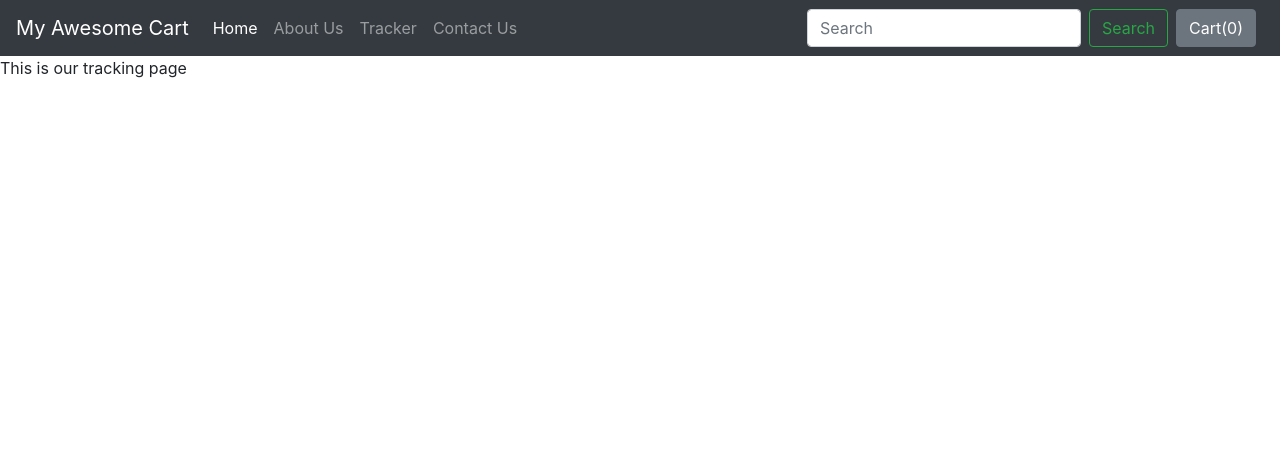
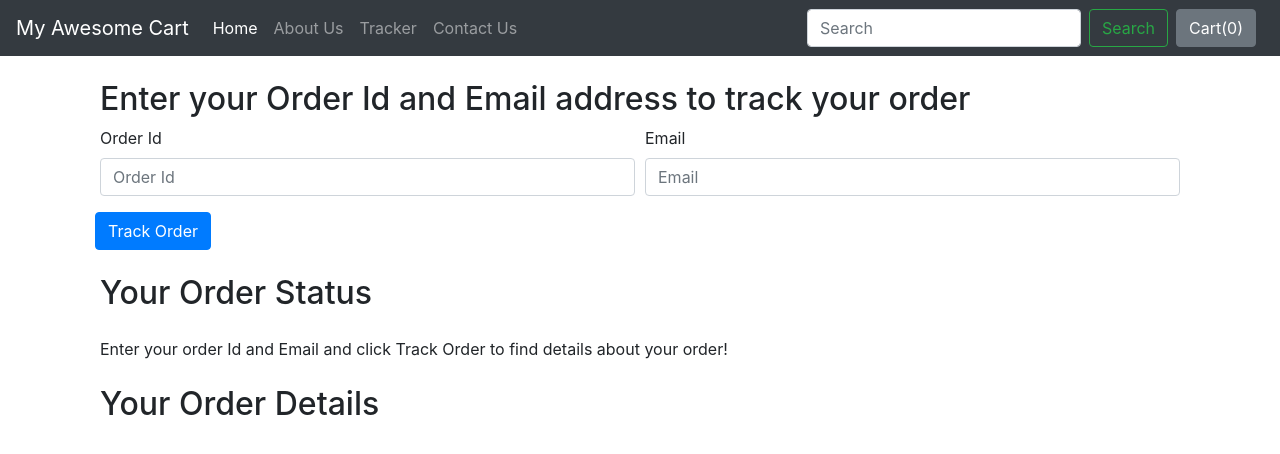
Before and after one commit to me6edi/Ecommerce-2-Django-HTML-CSS-Bootstrap-Javascript, a Django app: page /shop/tracker/ in a window 1280 px wide. Shown: the top 454 px of the page. Run offline with Django 3.2, Linux system fonts and the light colour scheme; some libraries are stand-ins or nearby versions.

Commit message:
orderupdate

```diff
--- a/MyAwesomeCart/mac/mac/settings.py
+++ b/MyAwesomeCart/mac/mac/settings.py
@@ -57,7 +57,7 @@ ROOT_URLCONF = 'mac.urls'
 TEMPLATES = [
     {
         'BACKEND': 'django.template.backends.django.DjangoTemplates',
-        'DIRS': [],
+         'DIRS': ['mac/templates'],
         'APP_DIRS': True,
         'OPTIONS': {
             'context_processors': [
--- a/MyAwesomeCart/mac/mac/urls.py
+++ b/MyAwesomeCart/mac/mac/urls.py
@@ -19,11 +19,12 @@ from django.conf import settings
 from django.conf.urls.static import static
 from blog import views
 from shop import views
+from . import views
 
 urlpatterns = [
     path('admin/', admin.site.urls),
-    path('', views.index,name='Home'),
     path('blog/', include("blog.urls")),
     path('shop/', include("shop.urls")),
+    path('', views.index)
 
 ] + static(settings.MEDIA_URL,document_root=settings.MEDIA_ROOT)
--- a/MyAwesomeCart/mac/mac/views.py
+++ b/MyAwesomeCart/mac/mac/views.py
@@ -1,5 +1,4 @@
 from django.shortcuts import render
-# Create your views here.
 from django.http import HttpResponse
 
 def index(request):
--- a/MyAwesomeCart/mac/shop/templates/shop/index.html
+++ b/MyAwesomeCart/mac/shop/templates/shop/index.html
@@ -56,6 +56,7 @@ padding-right: 0;
                             <div class="card-body">
                                 <h5 class="card-title" id="namepr{{i.id}}">{{i.product_name}}</h5>
                                 <p class="card-text">{{i.desc|slice:"0:53"}}...</p>
+                                <h6 class="card-title" >Price : <span id="pricepr{{i.id}}">{{i.price}}</span></h6>
                                 <span id="divpr{{i.id}}" class="divpr">
                                     <button id="pr{{i.id}}" class="btn btn-primary cart">Add To Cart</button>
                                 </span>
@@ -101,7 +102,8 @@ $('.divpr').on('click', 'button.cart', function() {
     } else {
         qty = 1;
         name = document.getElementById('name'+idstr).innerHTML
-        cart[idstr] = [qty, name];
+        price = document.getElementById('price'+idstr).innerHTML
+        cart[idstr] = [qty, name, parseInt(price)];
 
     }
     updateCart(cart);
--- a/MyAwesomeCart/mac/shop/templates/shop/tracker.html
+++ b/MyAwesomeCart/mac/shop/templates/shop/tracker.html
@@ -1,3 +1,85 @@
 {% extends 'shop/basic.html' %}
-{% block title %} Order Tracker - My Awesome Cart {% endblock %}
-{% block body %} This is our tracking page {% endblock %}
+{% block title%} My Awesome Cart Tracker{% endblock %}
+{% block body %}
+<div class="container">
+    <div class="col my-4">
+        <h2>Enter your Order Id and Email address to track your order</h2>
+        <form method="post" action="#" id="trackerForm">{% csrf_token %}
+            <div class="form-row">
+                <div class="form-group col-md-6">
+                    <label for="inputname">Order Id</label>
+                    <input type="text" class="form-control" id="orderId" name="orderId" placeholder="Order Id">
+                </div>
+                <div class="form-group col-md-6">
+                    <label for="inputEmail4">Email</label>
+                    <input type="email" class="form-control" id="email" name="email" placeholder="Email">
+                </div>
+                <button type="submit" class="btn btn-primary">Track Order</button>
+            </div>
+    </div>
+    <div class="col my-4">
+        <h2>Your Order Status</h2>
+        <div class="my-4">
+            <ul class="list-group" id="items">
+                Enter your order Id and Email and click Track Order to find details about your order!
+            </ul>
+        </div>
+        <h2>Your Order Details</h2>
+        <div class="my-4">
+            <ul class="list-group" id="citems">
+            </ul>
+        </div>
+    </div>
+</div>
+{% endblock %}
+{% block js %}
+<script>
+$('#trackerForm').submit(function(event) {
+    $('#items').empty();
+    var formData = {
+        'orderId': $('input[name=orderId]').val(),
+        'email': $('input[name=email]').val(),
+        'csrfmiddlewaretoken': $('input[name=csrfmiddlewaretoken]').val()
+    };
+    $.ajax({
+            type: 'POST',
+            url: '/shop/tracker/',
+            data: formData,
+            encode: true
+        })
+        .done(function(data) {
+            console.log(data)
+            data = JSON.parse(data);
+            updates = data[0];
+            if (updates.length > 0 & updates != {}) {
+                for (i = 0; i < updates.length; i++) {
+                    let text = updates[i]['text'];
+                    let time = updates[i]['time'];
+                    mystr = `<li class="list-group-item d-flex justify-content-between align-items-center">
+                    ${text}
+                    <span class="badge badge-primary badge-pill">${time}</span>
+                </li>`
+                    $('#items').append(mystr);
+                }
+            } else {
+                mystr = `<li class="list-group-item d-flex justify-content-between align-items-center">
+                    Sorry, We are not able to fetch this order id and email. Make sure to type correct order Id and email</li>`
+                $('#items').append(mystr);
+            }
+            // Fill in the order details
+            cart = JSON.parse(data[1]);
+            console.log(cart);
+            for (item in cart) {
+                let name = cart[item][1];
+                let qty = cart[item][0];
+                mystr = `<li class="list-group-item d-flex justify-content-between align-items-center">
+                    ${name}
+                    <span class="badge badge-primary badge-pill">${qty}</span>
+                </li>`
+                $('#citems').append(mystr);
+            }
+        });
+    event.preventDefault();
+});
+</script>
+{% endblock %}
--- a/MyAwesomeCart/mac/shop/views.py
+++ b/MyAwesomeCart/mac/shop/views.py
@@ -1,20 +1,13 @@
 from django.shortcuts import render
-from .models import Product, Contact, Orders
+from .models import Product, Contact, Orders, OrderUpdate
 from math import ceil
-# import the logging library
-import logging
+import json
 
-# Get an instance of a logger
-logger = logging.getLogger(__name__)
 # Create your views here.
 from django.http import HttpResponse
 
+
 def index(request):
-    # products = Product.objects.all()
-    # print(products)
-    # n = len(products)
-    # nSlides = n//4 + ceil((n/4)-(n//4))
-
     allProds = []
     catprods = Product.objects.values('category', 'id')
     cats = {item['category'] for item in catprods}
@@ -23,15 +16,13 @@ def index(request):
         n = len(prod)
         nSlides = n // 4 + ceil((n / 4) - (n // 4))
         allProds.append([prod, range(1, nSlides), nSlides])
-
-    # params = {'no_of_slides':nSlides, 'range': range(1,nSlides),'product': products}
-    # allProds = [[products, range(1, nSlides), nSlides],
-    #             [products, range(1, nSlides), nSlides]]
     params = {'allProds':allProds}
     return render(request, 'shop/index.html', params)
 
+
 def about(request):
     return render(request, 'shop/about.html')
+
 
 def contact(request):
     if request.method=="POST":
@@ -43,18 +34,38 @@ def contact(request):
         contact.save()
     return render(request, 'shop/contact.html')
 
+
 def tracker(request):
+    if request.method=="POST":
+        orderId = request.POST.get('orderId', '')
+        email = request.POST.get('email', '')
+        try:
+            order = Orders.objects.filter(order_id=orderId, email=email)
+            if len(order)>0:
+                update = OrderUpdate.objects.filter(order_id=orderId)
+                updates = []
+                for item in update:
+                    updates.append({'text': item.update_desc, 'time': item.timestamp})
+                    response = json.dumps([updates, order[0].items_json], default=str)
+                return HttpResponse(response)
+            else:
+                return HttpResponse('{}')
+        except Exception as e:
+            return HttpResponse('{}')
+
     return render(request, 'shop/tracker.html')
+
 
 def search(request):
     return render(request, 'shop/search.html')
 
+
 def productView(request, myid):
+
     # Fetch the product using the id
     product = Product.objects.filter(id=myid)
+    return render(request, 'shop/prodView.html', {'product':product[0]})
 
-
-    return render(request, 'shop/prodView.html', {'product':product[0]})
 
 def checkout(request):
     if request.method=="POST":
@@ -69,6 +80,8 @@ def checkout(request):
         order = Orders(items_json=items_json, name=name, email=email, address=address, city=city,
                        state=state, zip_code=zip_code, phone=phone)
         order.save()
+        update = OrderUpdate(order_id=order.order_id, update_desc="The order has been placed")
+        update.save()
         thank = True
         id = order.order_id
         return render(request, 'shop/checkout.html', {'thank':thank, 'id': id})
```
Also changed, not shown: MyAwesomeCart/mac/shop/models.py (+9 -0 lines), MyAwesomeCart/mac/shop/templates/shop/checkout.html (+11 -1 lines), MyAwesomeCart/mac/db.sqlite3, MyAwesomeCart/mac/shop/migrations/0007_orderupdate.py (added).
